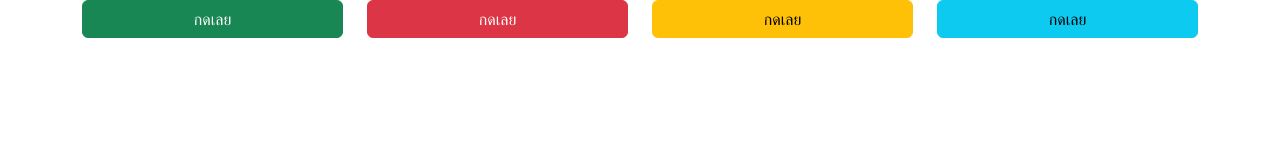
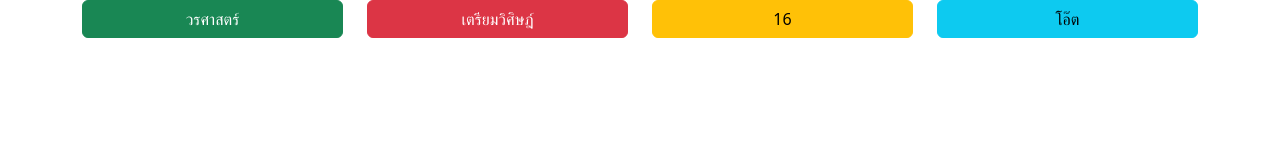
Before and after one commit to 0atest/16_4COLOR, a plain HTML site: page index.html in a window 1280 px wide. Drawn offline with nearby package versions, Linux system fonts and the light colour scheme.

Commit message:
Update index.html

```diff
--- a/index.html
+++ b/index.html
@@ -18,22 +18,22 @@
         <div class="row">
             <div class="col-xl-3 col-sm-12">
                 <div class="d-grid">
-                    <button type="button" class="btn btn-success btn-block">กดเลย</button>
+                    <button type="button" class="btn btn-success btn-block">วรศาสตร์</button>
                 </div>
             </div>
             <div class="col-xl-3 col-lg-4 col-md-6 col-sm-12">
                 <div class="d-grid">
-                    <button type="button" class="btn btn-danger btn-block">กดเลย</button>
+                    <button type="button" class="btn btn-danger btn-block">เตรียมวิศิษฎ์</button>
                 </div>
             </div>
             <div class="col-xl-3 col-lg-4 col-md-6 col-sm-12">
                 <div class="d-grid">
-                    <button type="button" class="btn btn-warning btn-block">กดเลย</button>
+                    <button type="button" class="btn btn-warning btn-block">16</button>
                 </div>
             </div>
             <div class="col-xl-3 col-lg-4 col-md-6 col-sm-12">
                 <div class="d-grid">
-                    <button type="button" class="btn btn-info btn-block">กดเลย</button>
+                    <button type="button" class="btn btn-info btn-block">โอ๊ต</button>
                 </div>
             </div>
         </div>
```
